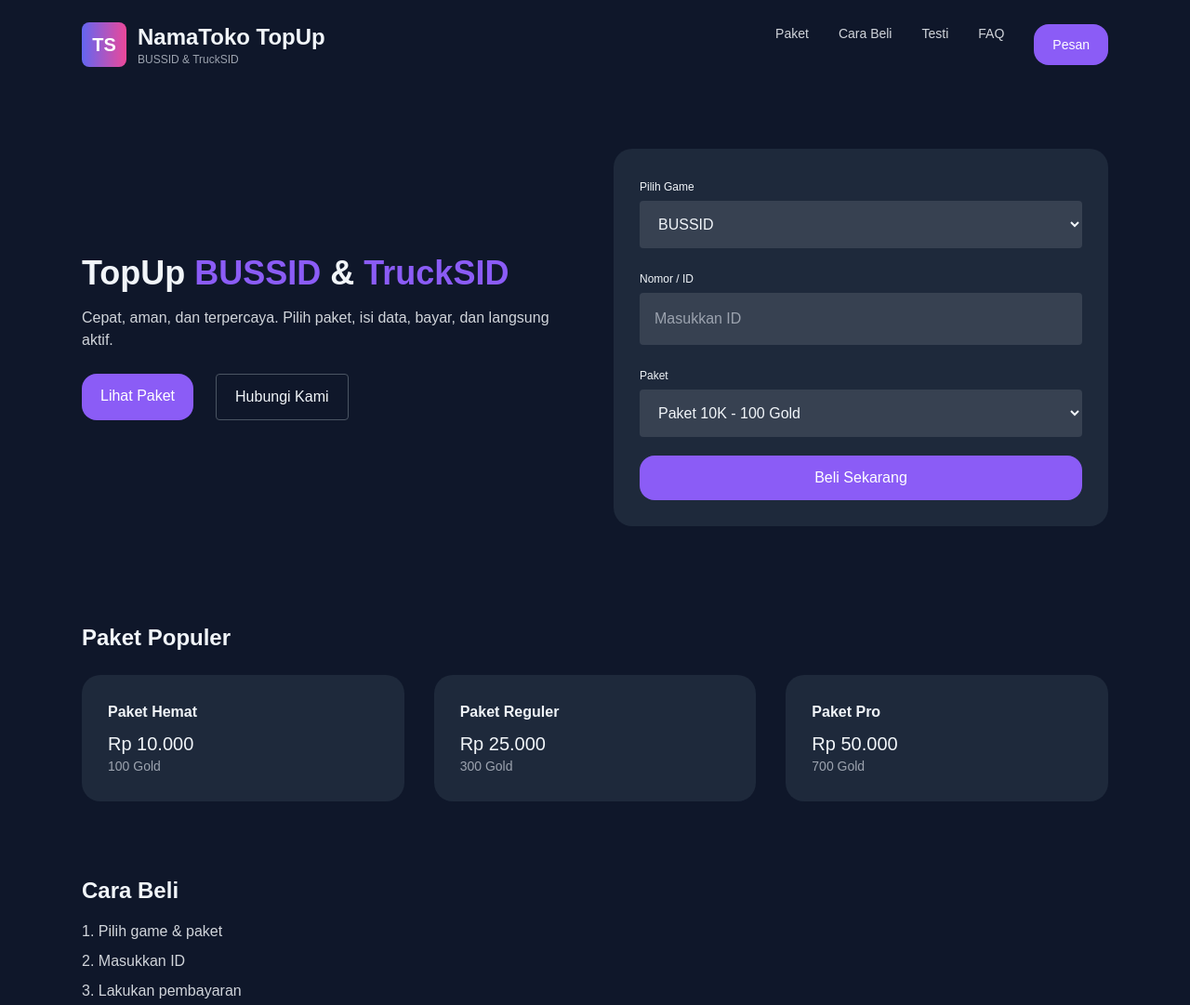
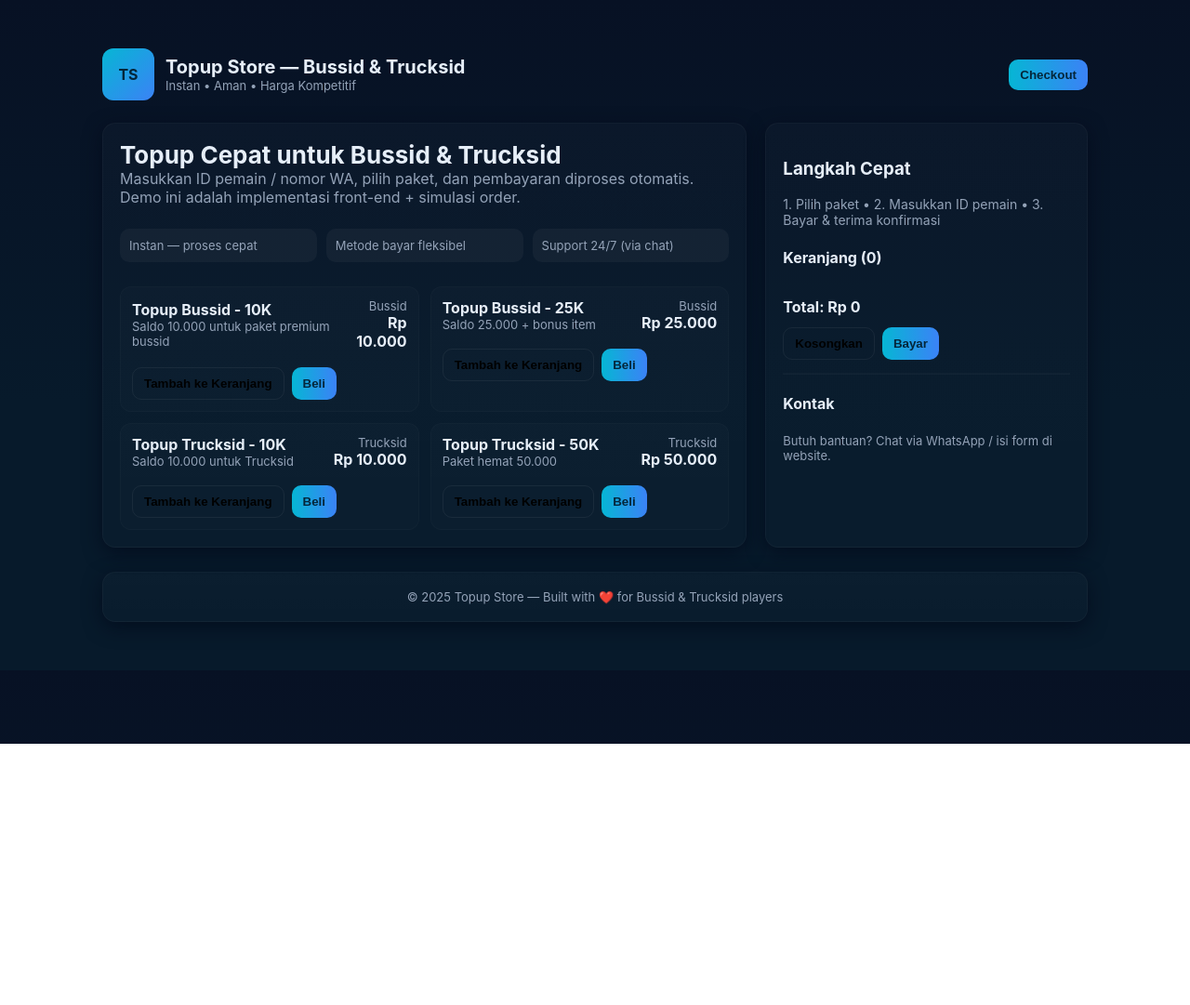
Before and after one commit to konchils-404/konchils-404, a plain HTML site: page index.html in a window 1280 px wide. Shown: the top 1081 px of the page at 93% size. After the commit the page ends 800 px from the top, so only its background shows below. Drawn offline with nearby package versions, Linux system fonts and the light colour scheme.

Commit message:
Update index.html

```diff
--- a/index.html
+++ b/index.html
@@ -1,157 +1,251 @@
 <!doctype html>
+
 <html lang="id">
 <head>
   <meta charset="utf-8" />
-  <meta name="viewport" content="width=device-width, initial-scale=1" />
-  <title>TopUp BUSSID & TruckSID — NamaToko</title>
-  <meta name="description" content="Layanan topup BUSSID & TruckSID cepat, aman, dan terpercaya." />
-  <link href="https://cdn.jsdelivr.net/npm/tailwindcss@2.2.19/dist/tailwind.min.css" rel="stylesheet">
+  <meta name="viewport" content="width=device-width,initial-scale=1" />
+  <title>Topup Store — Bussid & Trucksid</title>
+  <meta name="description" content="Topup instan untuk Bussid & Trucksid — cepat, aman, harga kompetitif." />
   <style>
-    body {
-      background-color: #0f172a;
-      color: #f1f5f9;
-      font-family: 'Poppins', sans-serif;
-    }
-    .card {
-      background-color: #1e293b;
-      border-radius: 1.25rem;
-      padding: 1.75rem;
-      transition: 0.3s;
-    }
-    .card:hover {
-      transform: translateY(-6px);
-      box-shadow: 0 8px 30px rgba(0, 0, 0, 0.4);
-    }
-    .btn {
-      background-color: #8b5cf6;
-      color: white;
-      padding: 0.75rem 1.25rem;
-      border-radius: 1rem;
-      transition: background-color 0.3s;
-    }
-    .btn:hover {
-      background-color: #6d28d9;
-    }
-    .highlight {
-      color: #8b5cf6;
-      font-weight: bold;
-    }
+    :root{ --bg:#0f172a; --card:#0b1220; --accent:#06b6d4; --muted:#94a3b8; --glass: rgba(255,255,255,0.04); }
+    *{box-sizing:border-box}
+    body{font-family:Inter,ui-sans-serif,system-ui,-apple-system,"Segoe UI",Roboto,'Helvetica Neue',Arial; margin:0; background:linear-gradient(180deg,#071124 0%, #071a2b 60%); color:#e6eef8; -webkit-font-smoothing:antialiased}
+    .container{max-width:1100px;margin:32px auto;padding:20px}header{display:flex;align-items:center;justify-content:space-between;gap:16px}
+.brand{display:flex;align-items:center;gap:12px}
+.logo{width:56px;height:56px;border-radius:12px;background:linear-gradient(135deg,var(--accent),#3b82f6);display:flex;align-items:center;justify-content:center;font-weight:700;color:#04263a}
+h1{margin:0;font-size:20px}
+p.lead{margin:0;color:var(--muted);font-size:13px}
+
+main{display:grid;grid-template-columns:2fr 1fr;gap:20px;margin-top:24px}
+.card{background:linear-gradient(180deg, rgba(255,255,255,0.02), rgba(255,255,255,0.01));border-radius:14px;padding:18px;box-shadow:0 6px 20px rgba(2,6,23,0.6);border:1px solid rgba(255,255,255,0.03)}
+
+.hero{display:flex;flex-direction:column;gap:10px}
+.hero h2{margin:0;font-size:26px}
+.hero p{margin:0;color:var(--muted)}
+
+.features{display:flex;gap:10px;margin-top:14px}
+.feature{flex:1;padding:10px;border-radius:10px;background:var(--glass);color:var(--muted);font-size:13px}
+
+.products{display:grid;grid-template-columns:repeat(2,1fr);gap:12px;margin-top:16px}
+.product{padding:12px;border-radius:12px;background:linear-gradient(180deg, rgba(255,255,255,0.015), rgba(255,255,255,0.01));border:1px solid rgba(255,255,255,0.02);display:flex;flex-direction:column;gap:10px}
+.product .meta{display:flex;justify-content:space-between;align-items:center}
+.price{font-weight:700}
+.btn{padding:9px 12px;border-radius:10px;border:none;cursor:pointer;font-weight:600}
+.btn.ghost{background:transparent;border:1px solid rgba(255,255,255,0.06)}
+.btn.primary{background:linear-gradient(90deg,var(--accent),#3b82f6);color:#04263a}
+
+aside .steps{font-size:14px;color:var(--muted)}
+.cart-list{margin-top:12px;display:flex;flex-direction:column;gap:8px}
+.cart-item{display:flex;justify-content:space-between;align-items:center;padding:8px;border-radius:8px;background:rgba(255,255,255,0.02)}
+.total{margin-top:12px;font-weight:700}
+
+footer{margin-top:26px;text-align:center;color:var(--muted);font-size:13px}
+
+/* modal & toast */
+.modal-backdrop{position:fixed;inset:0;background:rgba(0,0,0,0.6);display:flex;align-items:center;justify-content:center}
+.modal{width:100%;max-width:420px;background:linear-gradient(180deg,#071a2b,#071028);padding:18px;border-radius:12px;border:1px solid rgba(255,255,255,0.03)}
+.input{width:100%;padding:10px;border-radius:8px;border:1px solid rgba(255,255,255,0.04);background:transparent;color:inherit}
+.toast{position:fixed;right:20px;bottom:20px;background:linear-gradient(180deg,#04263a,#063046);padding:12px;border-radius:10px;border:1px solid rgba(255,255,255,0.04)}
+
+/* responsive */
+@media (max-width:900px){main{grid-template-columns:1fr} .products{grid-template-columns:1fr} header{flex-direction:column;align-items:flex-start} }
+
   </style>
 </head>
 <body>
-  <header class="max-w-6xl mx-auto p-6 flex items-center justify-between">
-    <div class="flex items-center gap-3">
-      <div class="w-12 h-12 rounded-lg bg-gradient-to-r from-indigo-500 to-pink-500 flex items-center justify-center text-white text-xl font-bold">TS</div>
+  <div class="container">
+    <header>
+      <div class="brand">
+        <div class="logo">TS</div>
+        <div>
+          <h1>Topup Store — Bussid & Trucksid</h1>
+          <p class="lead">Instan • Aman • Harga Kompetitif</p>
+        </div>
+      </div>
       <div>
-        <div class="text-2xl font-semibold">NamaToko TopUp</div>
-        <div class="text-xs text-gray-400">BUSSID & TruckSID</div>
+        <button id="checkoutBtn" class="btn primary">Checkout</button>
+      </div>
+    </header><main>
+  <section class="card hero">
+    <div>
+      <h2>Topup Cepat untuk Bussid & Trucksid</h2>
+      <p>Masukkan ID pemain / nomor WA, pilih paket, dan pembayaran diproses otomatis. Demo ini adalah implementasi front-end + simulasi order.</p>
+    </div>
+
+    <div class="features">
+      <div class="feature">Instan — proses cepat</div>
+      <div class="feature">Metode bayar fleksibel</div>
+      <div class="feature">Support 24/7 (via chat)</div>
+    </div>
+
+    <div class="products" id="products">
+      <!-- Produk akan di-render oleh JS -->
+    </div>
+  </section>
+
+  <aside class="card">
+    <h3>Langkah Cepat</h3>
+    <div class="steps">
+      1. Pilih paket • 2. Masukkan ID pemain • 3. Bayar & terima konfirmasi
+    </div>
+
+    <div class="cart" style="margin-top:12px">
+      <h4>Keranjang (<span id="cartCount">0</span>)</h4>
+      <div class="cart-list" id="cartList">
+        <!-- item -->
+      </div>
+
+      <div class="total">Total: Rp <span id="totalPrice">0</span></div>
+
+      <div style="margin-top:12px;display:flex;gap:8px">
+        <button id="clearCart" class="btn ghost">Kosongkan</button>
+        <button id="openCheckout" class="btn primary">Bayar</button>
       </div>
     </div>
-    <nav class="hidden md:flex gap-8 text-sm text-gray-300">
-      <a href="#paket" class="hover:text-indigo-400">Paket</a>
-      <a href="#cara" class="hover:text-indigo-400">Cara Beli</a>
-      <a href="#testi" class="hover:text-indigo-400">Testi</a>
-      <a href="#faq" class="hover:text-indigo-400">FAQ</a>
-      <a href="#contact" class="btn">Pesan</a>
-    </nav>
-  </header>
 
-  <main class="max-w-6xl mx-auto px-6">
-    <section class="py-16 grid md:grid-cols-2 gap-10 items-center">
-      <div>
-        <h1 class="text-4xl font-bold">TopUp <span class="highlight">BUSSID</span> & <span class="highlight">TruckSID</span></h1>
-        <p class="mt-4 text-gray-300">Cepat, aman, dan terpercaya. Pilih paket, isi data, bayar, dan langsung aktif.</p>
-        <div class="mt-6 flex gap-6">
-          <a href="#paket" class="btn">Lihat Paket</a>
-          <a href="#contact" class="border border-gray-600 px-5 py-3 rounded hover:bg-gray-700">Hubungi Kami</a>
+    <hr style="margin:14px 0;border-color:rgba(255,255,255,0.03)">
+    <div>
+      <h4>Kontak</h4>
+      <p class="lead">Butuh bantuan? Chat via WhatsApp / isi form di website.</p>
+    </div>
+  </aside>
+</main>
+
+<footer class="card">
+  © <span id="year"></span> Topup Store — Built with ❤️ for Bussid & Trucksid players
+</footer>
+
+  </div>  <!-- Modal -->  <div id="modal" style="display:none" class="modal-backdrop" aria-hidden>
+    <div class="modal">
+      <h3 id="modalTitle">Checkout</h3>
+      <p style="color:var(--muted);font-size:13px">Masukkan ID pemain atau No. WhatsApp untuk konfirmasi.</p>
+      <form id="checkoutForm" style="margin-top:12px;display:flex;flex-direction:column;gap:8px">
+        <input id="playerId" class="input" placeholder="ID pemain / No. WhatsApp" required />
+        <div style="display:flex;gap:8px">
+          <button type="button" id="cancelModal" class="btn ghost" style="flex:1">Batal</button>
+          <button type="submit" class="btn primary" style="flex:1">Bayar & Topup</button>
         </div>
-      </div>
+      </form>
+    </div>
+  </div>  <!-- Toast -->  <div id="toast" style="display:none" class="toast"></div>  <script>
+    // Mock products
+    const PRODUCTS = [
+      { id: 'bussid_10k', title: 'Topup Bussid - 10K', price: 10000, desc: 'Saldo 10.000 untuk paket premium bussid', game: 'Bussid' },
+      { id: 'bussid_25k', title: 'Topup Bussid - 25K', price: 25000, desc: 'Saldo 25.000 + bonus item', game: 'Bussid', featured:true },
+      { id: 'trucksid_10k', title: 'Topup Trucksid - 10K', price: 10000, desc: 'Saldo 10.000 untuk Trucksid', game: 'Trucksid' },
+      { id: 'trucksid_50k', title: 'Topup Trucksid - 50K', price: 50000, desc: 'Paket hemat 50.000', game: 'Trucksid', featured:true }
+    ];
 
-      <form class="card space-y-5">
-        <div>
-          <label class="text-xs">Pilih Game</label>
-          <select class="w-full mt-1 p-4 rounded bg-gray-700 focus:ring-2 focus:ring-indigo-500">
-            <option>BUSSID</option>
-            <option>TruckSID</option>
-          </select>
-        </div>
-        <div>
-          <label class="text-xs">Nomor / ID</label>
-          <input type="text" placeholder="Masukkan ID" class="w-full mt-1 p-4 rounded bg-gray-700 focus:ring-2 focus:ring-indigo-500" />
-        </div>
-        <div>
-          <label class="text-xs">Paket</label>
-          <select class="w-full mt-1 p-4 rounded bg-gray-700 focus:ring-2 focus:ring-indigo-500">
-            <option>Paket 10K - 100 Gold</option>
-            <option>Paket 25K - 300 Gold</option>
-            <option>Paket 50K - 700 Gold</option>
-          </select>
-        </div>
-        <button type="button" class="btn w-full">Beli Sekarang</button>
-      </form>
-    </section>
+    const productsEl = document.getElementById('products');
+    const cartListEl = document.getElementById('cartList');
+    const cartCountEl = document.getElementById('cartCount');
+    const totalPriceEl = document.getElementById('totalPrice');
+    const yearEl = document.getElementById('year');
+    yearEl.textContent = new Date().getFullYear();
 
-    <!-- Paket Populer -->
-    <section id="paket" class="py-10">
-      <h2 class="text-2xl font-bold">Paket Populer</h2>
-      <div class="mt-6 grid sm:grid-cols-2 lg:grid-cols-3 gap-8">
-        <div class="card">
-          <div class="font-semibold">Paket Hemat</div>
-          <div class="mt-2 text-xl">Rp 10.000</div>
-          <p class="text-sm text-gray-400">100 Gold</p>
-        </div>
-        <div class="card">
-          <div class="font-semibold">Paket Reguler</div>
-          <div class="mt-2 text-xl">Rp 25.000</div>
-          <p class="text-sm text-gray-400">300 Gold</p>
-        </div>
-        <div class="card">
-          <div class="font-semibold">Paket Pro</div>
-          <div class="mt-2 text-xl">Rp 50.000</div>
-          <p class="text-sm text-gray-400">700 Gold</p>
-        </div>
-      </div>
-    </section>
+    let cart = [];
 
-    <!-- Cara Beli -->
-    <section id="cara" class="py-10">
-      <h2 class="text-2xl font-bold">Cara Beli</h2>
-      <ol class="mt-4 list-decimal list-inside text-gray-300 space-y-2">
-        <li>Pilih game & paket</li>
-        <li>Masukkan ID</li>
-        <li>Lakukan pembayaran</li>
-        <li>Paket langsung aktif</li>
-      </ol>
-    </section>
+    function formatRupiah(n){ return n.toLocaleString('id-ID'); }
 
-    <!-- Testimonial -->
-    <section id="testi" class="py-10">
-      <h2 class="text-2xl font-bold">Testimonial</h2>
-      <div class="mt-4 space-y-4">
-        <div class="card">"Topup cepat, langsung masuk!" — Rian</div>
-        <div class="card">"Harga murah, CS ramah." — Sari</div>
-        <div class="card">"Langsung aktif, mantap." — Budi</div>
-      </div>
-    </section>
+    function renderProducts(){
+      productsEl.innerHTML = '';
+      PRODUCTS.forEach(p => {
+        const el = document.createElement('div'); el.className='product';
+        el.innerHTML = `
+          <div class="meta"><div>
+            <div style="font-weight:700">${p.title}</div>
+            <div style="font-size:13px;color:var(--muted)">${p.desc}</div>
+          </div>
+          <div style="text-align:right"><div style="font-size:13px;color:var(--muted)">${p.game}</div><div class="price">Rp ${formatRupiah(p.price)}</div></div></div>
+          <div style="display:flex;gap:8px;margin-top:8px">
+            <button class="btn ghost" onclick="addToCart('${p.id}')">Tambah ke Keranjang</button>
+            <button class="btn primary" onclick="buyNow('${p.id}')">Beli</button>
+          </div>
+        `;
+        productsEl.appendChild(el);
+      });
+    }
 
-    <!-- FAQ -->
-    <section id="faq" class="py-10">
-      <h2 class="text-2xl font-bold">FAQ</h2>
-      <div class="mt-4 space-y-3">
-        <div class="card"><b>Berapa lama aktivasi?</b><br>1-5 menit.</div>
-        <div class="card"><b>Metode pembayaran?</b><br>E-wallet, bank, pulsa.</div>
-        <div class="card"><b>Paket tidak masuk?</b><br>Hubungi CS.</div>
-      </div>
-    </section>
+    function renderCart(){
+      cartListEl.innerHTML = '';
+      cart.forEach((c, idx) => {
+        const item = document.createElement('div'); item.className='cart-item';
+        item.innerHTML = `
+          <div>
+            <div style="font-weight:600">${c.title}</div>
+            <div style="font-size:12px;color:var(--muted)">${c.game}</div>
+          </div>
+          <div style="text-align:right">
+            <div>Rp ${formatRupiah(c.price)}</div>
+            <div style="margin-top:6px"><button class="btn ghost" style="padding:6px 8px;font-size:12px" onclick="removeFromCart(${idx})">Hapus</button></div>
+          </div>
+        `;
+        cartListEl.appendChild(item);
+      });
+      cartCountEl.textContent = cart.length;
+      totalPriceEl.textContent = formatRupiah(cart.reduce((s,i)=>s+i.price,0));
+    }
 
-    <!-- Kontak -->
-    <section id="contact" class="py-10">
-      <h2 class="text-2xl font-bold">Kontak</h2>
-      <p class="mt-2">WhatsApp: <a href="#" class="text-indigo-400">0812-XXXX-XXXX</a></p>
-      <p>Email: <a href="#" class="text-indigo-400">support@namatoko.id</a></p>
-    </section>
-  </main>
+    function addToCart(id){
+      const p = PRODUCTS.find(x=>x.id===id); if(!p) return;
+      cart.push(Object.assign({},p)); renderCart(); showToast('Ditambahkan ke keranjang: ' + p.title);
+    }
 
-  <footer class="mt-12 border-t border-gray-700 py-6 text-center text-sm text-gray-400">© 2025 NamaToko</footer>
-</body>
+    function removeFromCart(index){ cart.splice(index,1); renderCart(); }
+
+    function clearCart(){ cart = []; renderCart(); }
+
+    function buyNow(id){ const p=PRODUCTS.find(x=>x.id===id); openModal(p); }
+
+    // Modal & checkout
+    const modal = document.getElementById('modal');
+    const modalTitle = document.getElementById('modalTitle');
+    const playerIdInput = document.getElementById('playerId');
+
+    function openModal(product=null){
+      modal.style.display='flex';
+      modal.setAttribute('aria-hidden','false');
+      modalTitle.textContent = product ? ('Beli: ' + product.title) : 'Checkout Keranjang';
+      playerIdInput.value = '';
+      playerIdInput.focus();
+      modal._product = product || null;
+    }
+
+    function closeModal(){ modal.style.display='none'; modal.setAttribute('aria-hidden','true'); modal._product=null; }
+
+    document.getElementById('cancelModal').addEventListener('click', ()=>closeModal());
+    document.getElementById('checkoutBtn').addEventListener('click', ()=>openModal(null));
+    document.getElementById('openCheckout').addEventListener('click', ()=>openModal(null));
+    document.getElementById('clearCart').addEventListener('click', ()=>{ clearCart(); showToast('Keranjang dikosongkan'); });
+
+    document.getElementById('checkoutForm').addEventListener('submit', function(e){
+      e.preventDefault();
+      const id = playerIdInput.value.trim(); if(!id){ alert('Masukkan ID pemain atau No. WhatsApp'); return; }
+
+      let order = null;
+      if(modal._product){ order = { items: [modal._product], amount: modal._product.price }; }
+      else { if(cart.length===0){ alert('Keranjang kosong'); return; } order = { items: [...cart], amount: cart.reduce((s,i)=>s+i.price,0) }; }
+
+      // Simulasi pemrosesan order (front-end only)
+      closeModal();
+      setTimeout(()=>{
+        const orderId = 'ORD-' + Math.random().toString(36).slice(2,9).toUpperCase();
+        showToast('Berhasil! OrderID: ' + orderId + ' • Rp ' + formatRupiah(order.amount));
+        // Jika checkout dari cart, kosongkan
+        if(!modal._product) clearCart();
+      }, 800);
+    });
+
+    // Toast helper
+    const toastEl = document.getElementById('toast');
+    let toastTimer = null;
+    function showToast(msg){
+      toastEl.style.display='block'; toastEl.textContent = msg;
+      if(toastTimer) clearTimeout(toastTimer);
+      toastTimer = setTimeout(()=>{ toastEl.style.display='none'; }, 3500);
+    }
+
+    // init
+    renderProducts(); renderCart();
+  </script></body>
 </html>
```
